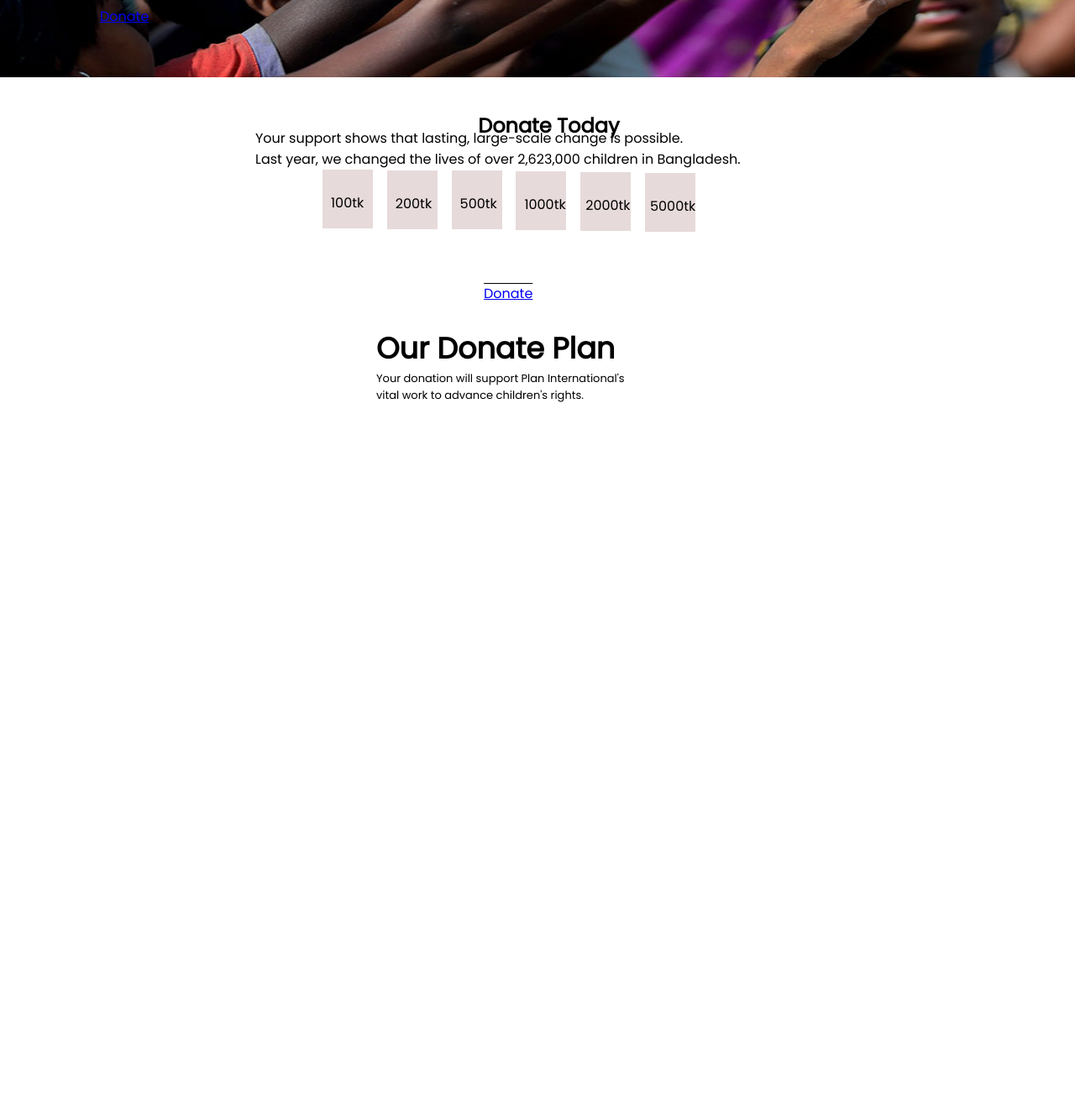
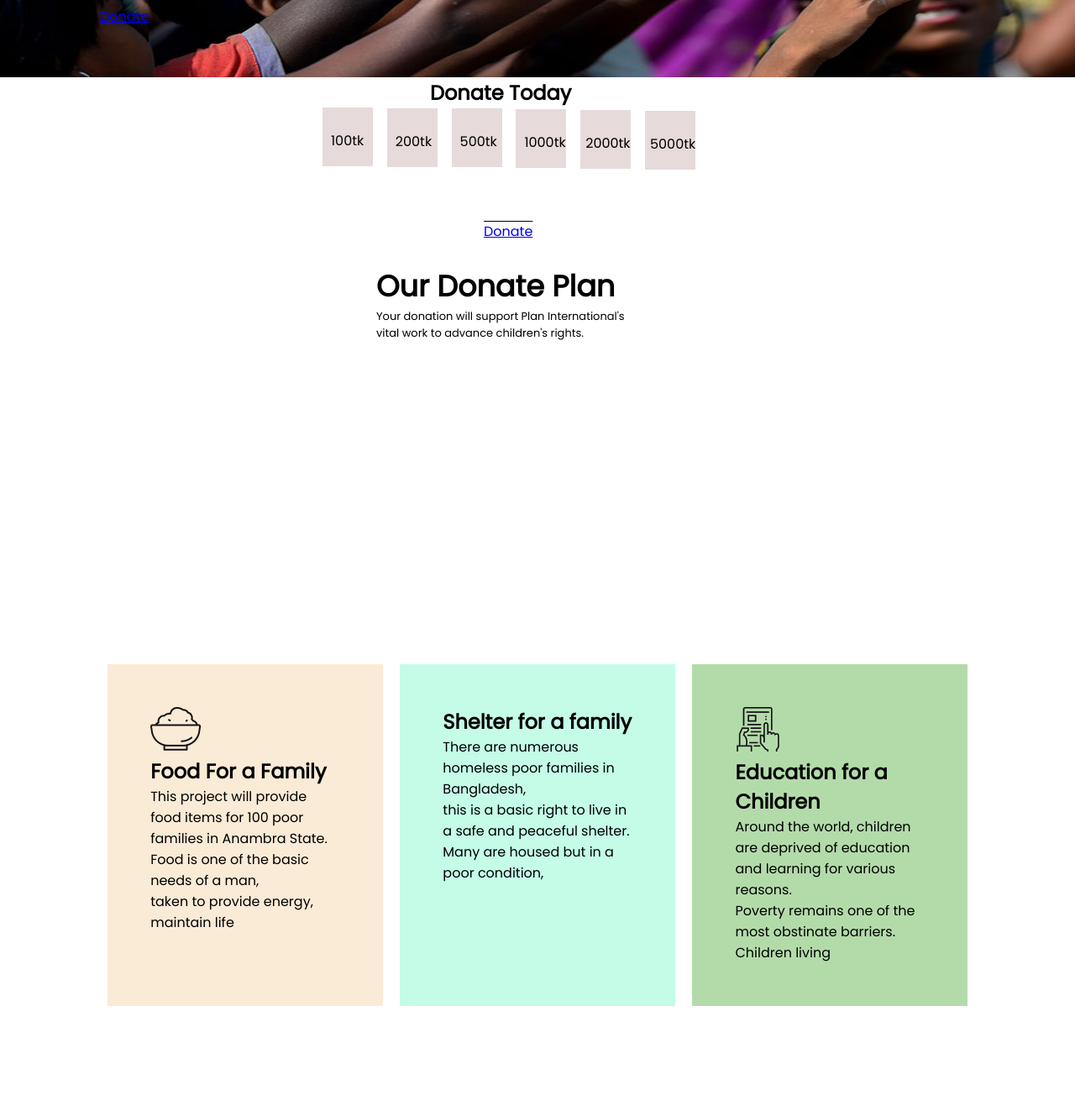
Before and after one commit to Nasif0/donate-repo, a plain HTML site: page index.html in a window 1280 px wide. Shown: the part 452-1781 px from the top of the page at 84% size. Before the commit the page ends 1189 px from the top, so only its background shows below. Drawn offline with Linux system fonts and the light colour scheme.

Commit message:
yes commit

```diff
--- a/index.html
+++ b/index.html
@@ -28,11 +28,9 @@
 
 
  <section>
-     <div class="div-2">
+     <div>
           <h1 class="top">Donate Today</h1>
-          <p class="p2">
-               Your support shows that lasting, large-scale change is possible. <br> Last year, we changed the lives of over 2,623,000 children in Bangladesh.
-          </p>
+
      </div>
      <div class="div3">
           <p>100tk</p></div>
@@ -54,6 +52,28 @@
 
 
  </section>
+ <section>
+     <div class="div11">
+          <div class="div12">
+               <img src="food.png" alt="">
+               <h1> Food For a Family</h1>
+
+               <p>This project will provide food items for 100 poor families in Anambra State. <br> Food is one of the basic needs of a man, <br> taken to provide energy, maintain life</p>
+          </div>
+          <div class="div13">
+
+               <h1>Shelter for a family</h1>
+               <p>There are numerous homeless poor families in Bangladesh,
+                    <br> this is a basic right to live in a safe and peaceful shelter. <br> Many are housed but in a poor condition,</p>
+          </div>
+          <div class="div14">
+               <img src="Frame-1.png" alt="">
+               <h1>Education for a Children</h1>
+               <p>Around the world, children are deprived of education and learning for various reasons. <br> Poverty remains one of the most obstinate barriers. <br> Children living</p>
+          </div>
+     </div>
+     </section>
+ </section>
 
 
 
--- a/style.css
+++ b/style.css
@@ -40,19 +40,14 @@
 
 
 
-.div-2{
-     margin-left: 39%;
-     margin-top: 35px;
-}
+
+
 .top{
-     margin-left: 70px;
-     margin-top: 40px;
+     margin-left: 40%;
+     margin-top: 1px;
 }
 
-.p2{
-     margin-left: -25%;
-     margin-top: -15px;
-}
+
 .div3{
      background-color: rgb(231, 218, 218);
      width: 20px;
@@ -160,3 +155,37 @@
 .div10 p{
      font-size: small;
 }
+.div11{
+     display: flex;
+     margin-bottom: 150%;
+     padding: 10%;
+
+
+
+}
+.div12{
+       width: 50%;
+       padding: 2%;
+
+       padding: 5%;
+
+       margin-right: 2%;
+       background-color: antiquewhite;
+}
+.div13{
+     width: 50%;
+     padding: 2%;
+
+     padding: 5%;
+
+     background-color: rgba(6, 240, 158, 0.237);
+}
+.div14{
+     width: 50%;
+     padding: 2%;
+
+     padding: 5%;
+
+     margin-left: 2%;
+     background-color: rgba(74, 170, 54, 0.421);
+}
```
Also changed, not shown: shelter.png (added).
